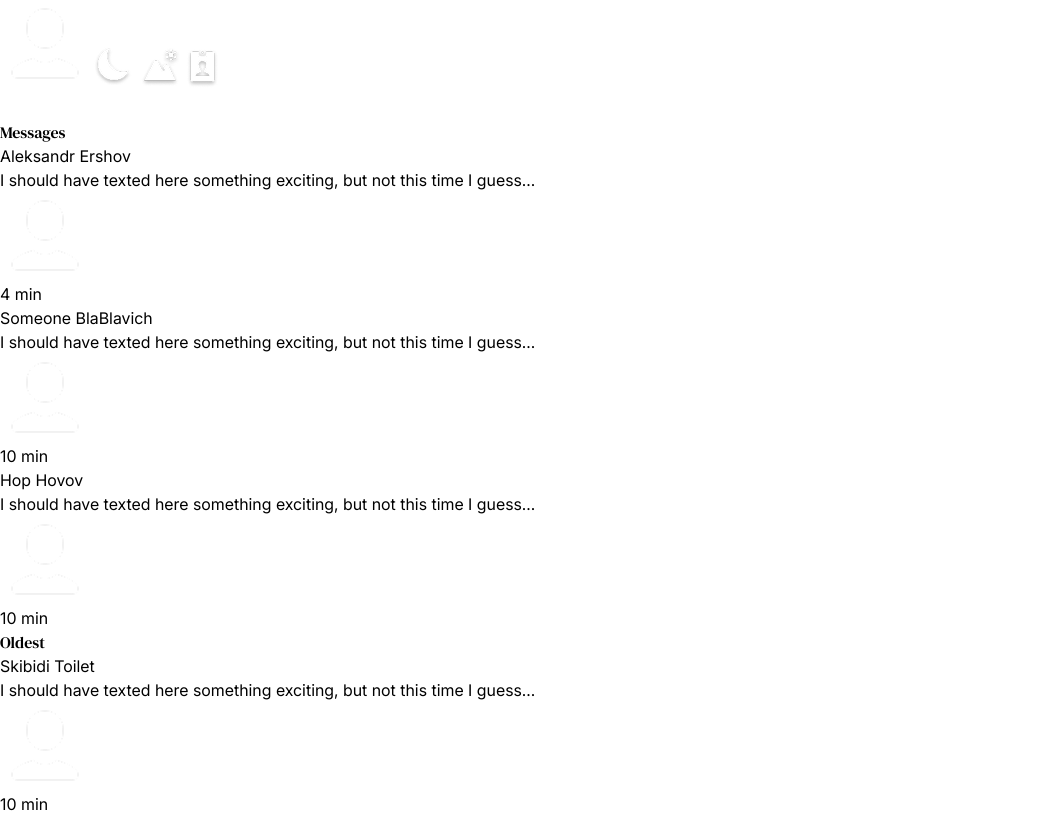
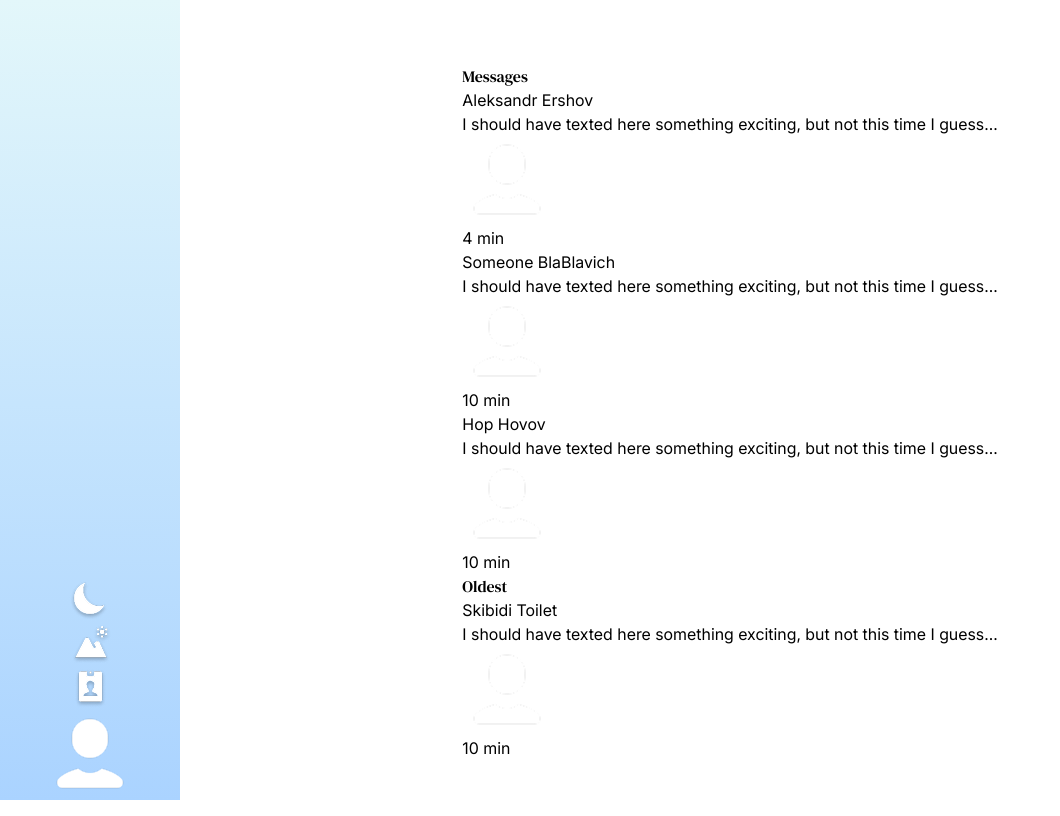
Before and after one commit to AleksandrRise/SkyChat, a React (Vite) app in the folder SkyChat/: page / in a window 1280 px wide. Shown: the whole page, without its empty margins (0-1060 px from the left). Built offline with nearby package versions, Linux system fonts and the light colour scheme.

Commit message:
Made first changes with tailwind CSS Added linear gradient for aside and centered messages section

```diff
--- a/SkyChat/src/components/App.tsx
+++ b/SkyChat/src/components/App.tsx
@@ -3,10 +3,10 @@ import Aside from "./aside/Aside"
 
 function App() {
   return (
-    <>
+    <section className="flex w-full h-screen overflow-hidden">
       <Aside />
       <Main />
-    </>
+    </section>
   )
 }
 
--- a/SkyChat/src/components/aside/Aside.tsx
+++ b/SkyChat/src/components/aside/Aside.tsx
@@ -6,14 +6,19 @@ import defaultPhoto from "../../assets/images/Person.png"
 const buttonImgs: Array<string> = [moonImg, bgImg, nameImg]
 
 export default function Aside() {
-    return <aside>
+    return <aside className="
+    w-45 h-full flex flex-col justify-end items-center bg-gradient-to-t
+    from-primary to-secondary
+    ">
+
+        {buttonImgs.map(image =>
+            <button><img src={image} /></button>
+        )}
         <button id="aside__profile">
             <figure>
                 <img src={defaultPhoto} alt="Profile Photo" />
             </figure>
         </button>
-        {buttonImgs.map(image =>
-            <button><img src={image} /></button>
-        )}
+
     </aside>
 }
--- a/SkyChat/src/components/main/Main.tsx
+++ b/SkyChat/src/components/main/Main.tsx
@@ -48,19 +48,18 @@ export default function Main() {
                         ? chat.avatarUrl
                         : defaultPhoto
 
-                    return (<li key={chat.id}>
-
+                    return (
+                        <li key={chat.id}>
                             <span>{chat.name}</span>
                             <p>{chat.message}</p>
                             <figure>
                                 <img src={imgUrl} alt="Profile Photo" />
                             </figure>
                             <span>{chat.whenTexted} min</span>
+                        </li>
+                    )
 
-                    </li>)
-                })}
-
-            </ul>
+                })}</ul>
         }
     }
 
@@ -80,14 +79,16 @@ export default function Main() {
                             ? chat.avatarUrl
                             : defaultPhoto
 
-                            return (<li key={chat.id}>
+                            return (
+                                <li key={chat.id}>
                                     <span>{chat.name}</span>
                                     <p>{chat.message}</p>
                                     <figure>
                                         <img src={imgUrl} alt="Profile Photo" />
                                     </figure>
                                     <span>{chat.whenTexted} min</span>
-                            </li>)
+                                </li>
+                            )
 
                         })}
                     </ul>
@@ -98,7 +99,7 @@ export default function Main() {
     }
 
     return (
-        <main className="font-secondary font-normal">
+        <main className="font-secondary font-normal m-auto">
 
             <Header />
 
--- a/SkyChat/src/index.css
+++ b/SkyChat/src/index.css
@@ -13,4 +13,11 @@
 @theme {
     --font-primary: dmSerif, "serif";
     --font-secondary: inter, "sans-serif";
+    --color-primary: #AAD3FF;
+    --color-secondary: #E3F7FA;
+    --color-accent: #FDC500;
+    --color-white: #F8F8F8;
+    --color-text: #000000;
+    --color-success: #5BB35B;
+    --color-error: #F5003D;
 }
```
Lines whose indentation alone changed are shown as unchanged.
